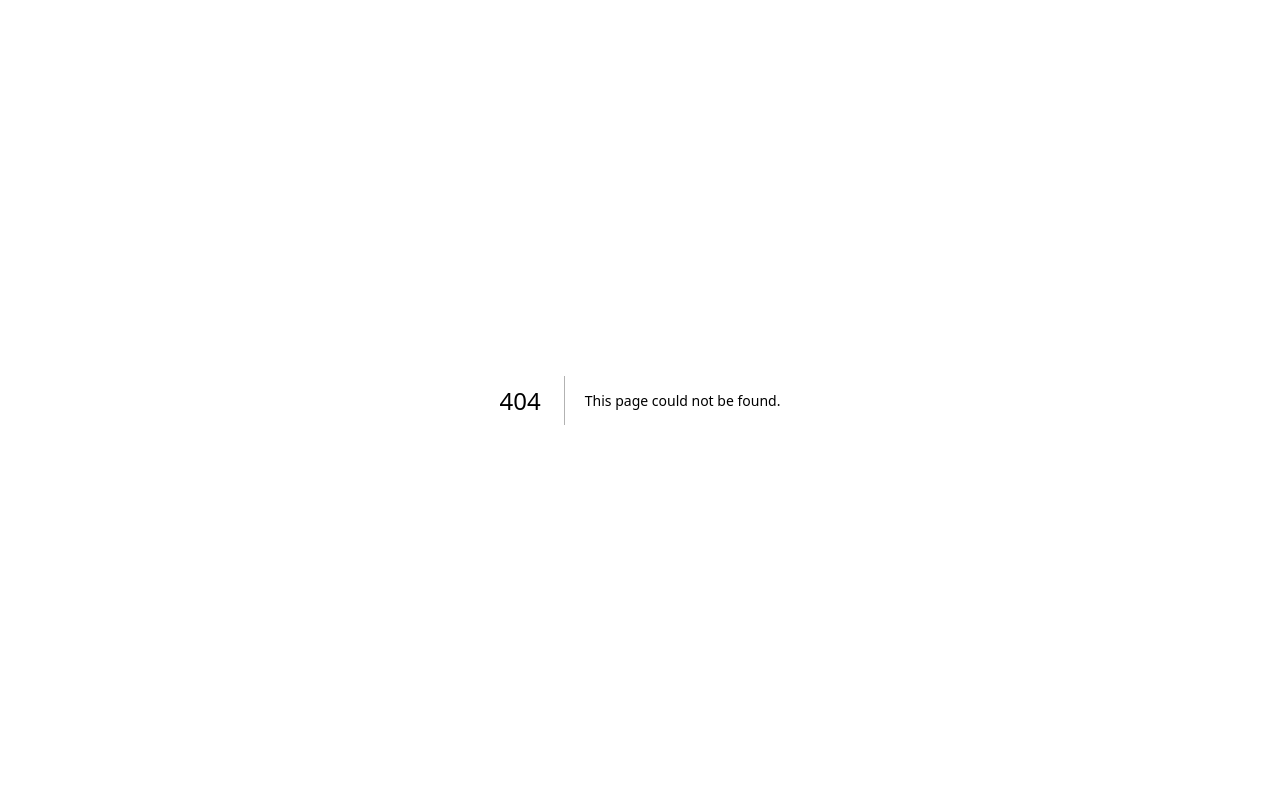
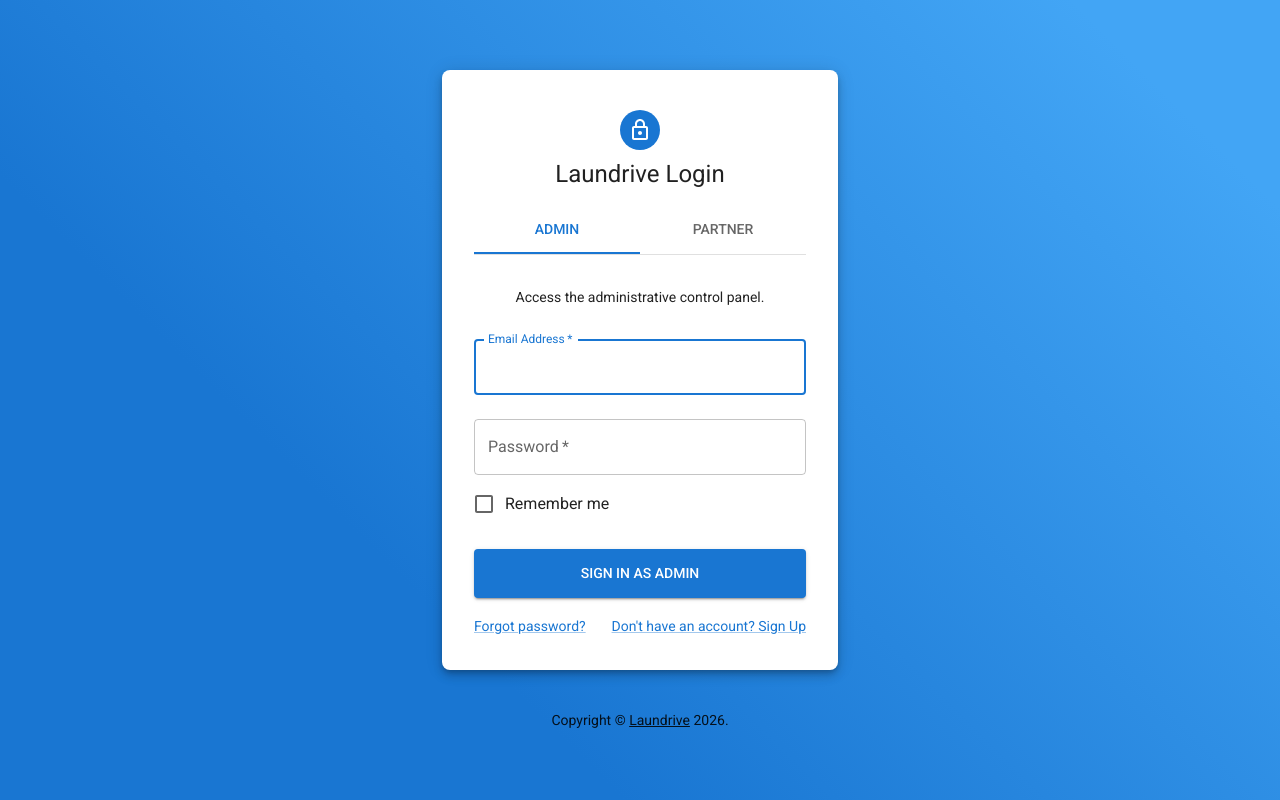
Before and after one commit to Laundrive-Engineering/laundrive-web-v2, a Next.js app: page /login in a window 1280 px wide. Before the commit this address had no page. Built offline with nearby package versions, Linux system fonts and the light colour scheme; what @mui/material-nextjs would draw is missing.

Commit message:
Add professional login landing page with Admin/Partner tabs

```diff
--- /dev/null
+++ b/src/app/login/page.tsx
@@ -0,0 +1,165 @@
+'use client';
+import * as React from 'react';
+import {
+  Box,
+  Button,
+  Checkbox,
+  Container,
+  FormControlLabel,
+  Grid,
+  Link,
+  TextField,
+  Typography,
+  Paper,
+  Avatar,
+  Tab,
+  Tabs,
+} from '@mui/material';
+import LockOutlinedIcon from '@mui/icons-material/LockOutlined';
+import { useRouter } from 'next/navigation';
+
+interface TabPanelProps {
+  children?: React.ReactNode;
+  index: number;
+  value: number;
+}
+
+function CustomTabPanel(props: TabPanelProps) {
+  const { children, value, index, ...other } = props;
+
+  return (
+    <div
+      role="tabpanel"
+      hidden={value !== index}
+      id={`login-tabpanel-${index}`}
+      aria-labelledby={`login-tab-${index}`}
+      {...other}
+    >
+      {value === index && <Box sx={{ pt: 3 }}>{children}</Box>}
+    </div>
+  );
+}
+
+export default function LoginPage() {
+  const [value, setValue] = React.useState(0);
+  const router = useRouter();
+
+  const handleChange = (event: React.SyntheticEvent, newValue: number) => {
+    setValue(newValue);
+  };
+
+  const handleSubmit = (event: React.FormEvent<HTMLFormElement>) => {
+    event.preventDefault();
+    // In a real app, you would handle authentication here
+    if (value === 0) {
+      router.push('/admin');
+    } else {
+      router.push('/partner');
+    }
+  };
+
+  return (
+    <Box
+      sx={{
+        minHeight: '100vh',
+        display: 'flex',
+        alignItems: 'center',
+        background: 'linear-gradient(45deg, #1976d2 30%, #42a5f5 90%)',
+        py: 4,
+      }}
+    >
+      <Container component="main" maxWidth="xs">
+        <Paper
+          elevation={6}
+          sx={{
+            p: 4,
+            display: 'flex',
+            flexDirection: 'column',
+            alignItems: 'center',
+            borderRadius: 2,
+          }}
+        >
+          <Avatar sx={{ m: 1, bgcolor: 'primary.main' }}>
+            <LockOutlinedIcon />
+          </Avatar>
+          <Typography component="h1" variant="h5">
+            Laundrive Login
+          </Typography>
+
+          <Box sx={{ width: '100%', borderBottom: 1, borderColor: 'divider', mt: 2 }}>
+            <Tabs value={value} onChange={handleChange} variant="fullWidth" aria-label="login tabs">
+              <Tab label="Admin" id="login-tab-0" />
+              <Tab label="Partner" id="login-tab-1" />
+            </Tabs>
+          </Box>
+
+          <Box component="form" onSubmit={handleSubmit} noValidate sx={{ mt: 1, width: '100%' }}>
+            <CustomTabPanel value={value} index={0}>
+              <Typography variant="body2" color="text.secondary" align="center" sx={{ mb: 2 }}>
+                Access the administrative control panel.
+              </Typography>
+            </CustomTabPanel>
+            <CustomTabPanel value={value} index={1}>
+              <Typography variant="body2" color="text.secondary" align="center" sx={{ mb: 2 }}>
+                Manage your laundry business operations.
+              </Typography>
+            </CustomTabPanel>
+
+            <TextField
+              margin="normal"
+              required
+              fullWidth
+              id="email"
+              label="Email Address"
+              name="email"
+              autoComplete="email"
+              autoFocus
+            />
+            <TextField
+              margin="normal"
+              required
+              fullWidth
+              name="password"
+              label="Password"
+              type="password"
+              id="password"
+              autoComplete="current-password"
+            />
+            <FormControlLabel
+              control={<Checkbox value="remember" color="primary" />}
+              label="Remember me"
+            />
+            <Button
+              type="submit"
+              fullWidth
+              variant="contained"
+              sx={{ mt: 3, mb: 2, py: 1.5 }}
+            >
+              Sign In as {value === 0 ? 'Admin' : 'Partner'}
+            </Button>
+            <Grid container>
+              <Grid size="grow">
+                <Link href="#" variant="body2">
+                  Forgot password?
+                </Link>
+              </Grid>
+              <Grid>
+                <Link href="#" variant="body2">
+                  {"Don't have an account? Sign Up"}
+                </Link>
+              </Grid>
+            </Grid>
+          </Box>
+        </Paper>
+        <Typography variant="body2" color="white" align="center" sx={{ mt: 5 }}>
+          {'Copyright © '}
+          <Link color="inherit" href="/">
+            Laundrive
+          </Link>{' '}
+          {new Date().getFullYear()}
+          {'.'}
+        </Typography>
+      </Container>
+    </Box>
+  );
+}
```
Also changed, not shown: src/app/page.tsx (+4 -4 lines).
